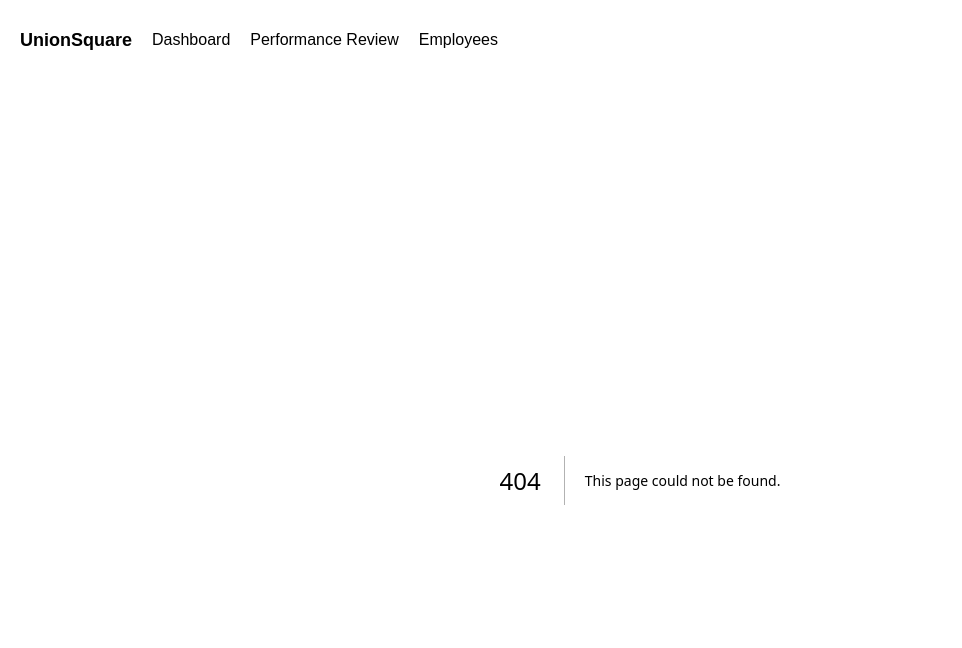
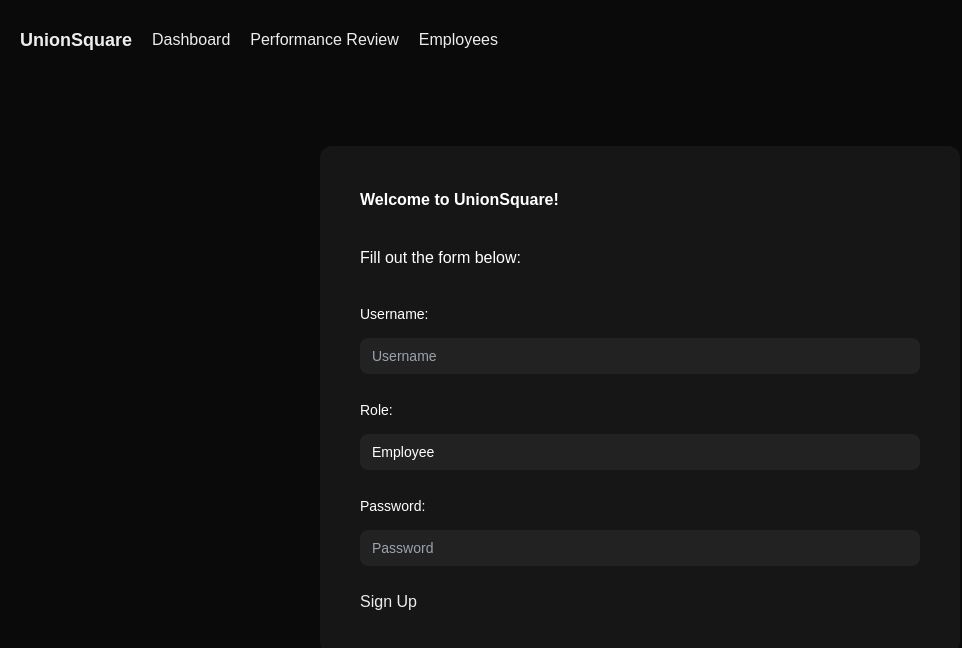
Before and after one commit to rockleona/unionsquare, a Next.js app: page /signup in a window 1280 px wide. Before the commit this address had no page. Shown: the top 648 px of the page, without its empty margins (0-962 px from the left). Built offline with nearby package versions, Linux system fonts and the light colour scheme.

Commit message:
feat(user): initialize user create

```diff
--- a/app/page.tsx
+++ b/app/page.tsx
@@ -1,4 +1,6 @@
 export default function Dashboard() {
+
+
   return (
     <></>
   );
--- /dev/null
+++ b/app/signup/page.tsx
@@ -0,0 +1,83 @@
+import { Field, Fieldset, Input, Label, Legend, Select, Button } from '@headlessui/react'
+import UserDBClient from '@/lib/db/user'
+import clsx from 'clsx'
+
+export default function SignupPage() {
+
+    const handleSignup = async (formData: FormData) => {
+        'use server'
+
+        const formDataObj = Object.fromEntries(formData.entries());
+        const rawFormData = {
+            username: formDataObj.username as string,
+            password: formDataObj.password as string,
+            role: formDataObj.role as string,
+            reviews: []
+        }
+
+        const db_client = new UserDBClient()
+        await db_client.connect()
+
+        try {
+            await db_client.create(rawFormData)
+        } catch (error) {
+            console.error('Error creating user:', error)
+        }
+
+        await db_client.disconnect()
+    };
+
+    return (
+        <div className='absolute w-1/2 top-1/2 left-1/2 -translate-x-1/2 -translate-y-1/2'>
+            <form action={handleSignup}>
+                <Fieldset className="space-y-6 rounded-xl bg-white/5 p-6 sm:p-10">
+                    <Legend className="text-base/7 font-semibold text-white">Welcome to UnionSquare!</Legend>
+                    <Legend className="text-base/10 font-light text-white">Fill out the form below:</Legend>
+                    <Field>
+                        <Label htmlFor="username" className="text-sm/6 font-medium text-white">Username:</Label>
+                        <Input
+                            type="username"
+                            id="username"
+                            name="username"
+                            placeholder='Username'
+                            className={clsx(
+                                'mt-3 block w-full rounded-lg border-none bg-white/5 py-1.5 px-3 text-sm/6 text-white',
+                                'focus:outline-none data-[focus]:outline-2 data-[focus]:-outline-offset-2 data-[focus]:outline-white/25'
+                            )}
+                            required
+                        />
+                    </Field>
+                    <Field>
+                        <Label htmlFor="role" className="text-sm/6 font-medium text-white">Role:</Label>
+                        <Select id='role' name='role' required defaultValue={'employee'}
+                            className={clsx(
+                                'mt-3 block w-full appearance-none rounded-lg border-none bg-white/5 py-1.5 px-3 text-sm/6 text-white',
+                                'focus:outline-none data-[focus]:outline-2 data-[focus]:-outline-offset-2 data-[focus]:outline-white/25',
+                                // Make the text of each option black on Windows
+                                '*:text-black'
+                            )}
+                        >
+                            <option value='employee' >Employee</option>
+                            <option value='employer' >Employer</option>
+                        </Select>
+                    </Field>
+                    <Field>
+                        <Label htmlFor="password" className="text-sm/6 font-medium text-white">Password:</Label>
+                        <Input
+                            type="password"
+                            id="password"
+                            name="password"
+                            placeholder='Password'
+                            className={clsx(
+                                'mt-3 block w-full rounded-lg border-none bg-white/5 py-1.5 px-3 text-sm/6 text-white',
+                                'focus:outline-none data-[focus]:outline-2 data-[focus]:-outline-offset-2 data-[focus]:outline-white/25'
+                            )}
+                            required
+                        />
+                    </Field>
+                    <Button type="submit">Sign Up</Button>
+                </Fieldset>
+            </form>
+        </div>
+    );
+};
--- a/dev-docker-compose.yml
+++ b/dev-docker-compose.yml
@@ -4,6 +4,8 @@ services:
 
   unionsquare:
     image: unionsquare
+    volumes:
+      - .:/app
     build:
       context: .
       dockerfile: dev.Dockerfile
@@ -13,7 +15,10 @@ services:
   mongo:
     image: mongo
     restart: always
+    volumes:
+      - ./lib/db/script/mongo-init.js:/docker-entrypoint-initdb.d/mongo-init.js
     environment:
+      MONGO_INITDB_DATABASE: us_database
       MONGO_INITDB_ROOT_USERNAME: us_admin
       MONGO_INITDB_ROOT_PASSWORD: example123
 
--- /dev/null
+++ b/lib/db/index.ts
@@ -0,0 +1,32 @@
+import mongoose from 'mongoose';
+import process from 'process';
+
+class MongooseClient {
+    private uri: string;
+
+    constructor() {
+        this.uri = process.env.MONGO_URI || '';
+    }
+
+    public async connect(): Promise<void> {
+        try {
+            await mongoose.connect(this.uri);
+            console.log('Successfully connected to MongoDB');
+        } catch (error) {
+            console.error('Error connecting to MongoDB:', error);
+            throw error;
+        }
+    }
+
+    public async disconnect(): Promise<void> {
+        try {
+            await mongoose.disconnect();
+            console.log('Successfully disconnected from MongoDB');
+        } catch (error) {
+            console.error('Error disconnecting from MongoDB:', error);
+            throw error;
+        }
+    }
+}
+
+export default MongooseClient;
--- /dev/null
+++ b/lib/db/user.ts
@@ -0,0 +1,75 @@
+import { Schema, model, HydratedDocument, Model } from "mongoose";
+import MongooseClient from ".";
+
+interface UserInterface {
+    username: string;
+    password: string;
+    role: string;
+    reviews: {
+        review: string;
+        reviewer: string;
+        rating: string;
+        feedback: string | null;
+    }[];
+};
+
+
+class UserDBClient extends MongooseClient {
+    private schema: Schema;
+    private model: Model<UserInterface>;
+
+    constructor() {
+        super()
+        this.checkCollection()
+    }
+
+    private async checkCollection() {
+        this.schema = new Schema<UserInterface>({
+            username: { type: String, required: true },
+            password: { type: String, required: true },
+            role: { type: String, required: true },
+            reviews: [{
+                review: { type: String, required: true },
+                reviewer: { type: String, required: true },
+                rating: { type: String, required: true },
+                feedback: { type: String, required: false },
+            }],
+        });
+
+        this.model = model<UserInterface>('User') || model<UserInterface>('User', this.schema);
+    }
+
+    // private model = model<UserInterface>('User', this.schema);
+
+    public async create(user: UserInterface): Promise<UserInterface> {
+        try {
+            const newUser: HydratedDocument<UserInterface> = new this.model(user);
+            console.log(newUser);
+            return await newUser.save();
+        } catch (error) {
+            console.error('Error creating user:', error);
+            throw error;
+        }
+    }
+
+    public async read(username: string): Promise<UserInterface | null> {
+        try {
+            return await this.model.findOne().where('username').equals(username).exec();
+        } catch (error) {
+            console.error('Error reading user:', error);
+            throw error;
+        }
+    }
+
+    public async update(username: string, user: UserInterface): Promise<UserInterface | null> {
+        try {
+            return await this.model.findOneAndUpdate().where('username').equals(username).update(user).exec();
+        } catch (error) {
+            console.error('Error updating user:', error);
+            throw error;
+        }
+    }
+
+}
+
+export default UserDBClient;
--- a/package.json
+++ b/package.json
@@ -10,6 +10,7 @@
   },
   "dependencies": {
     "@headlessui/react": "^2.2.0",
+    "clsx": "^2.1.1",
     "mongoose": "^8.8.4",
     "next": "15.0.4",
     "react": "^19.0.0",
```
Also changed, not shown: lib/db/script/mongo-init.js (added, +10 -0 lines), 1 other file (tests, documents, lock files or other folders).
